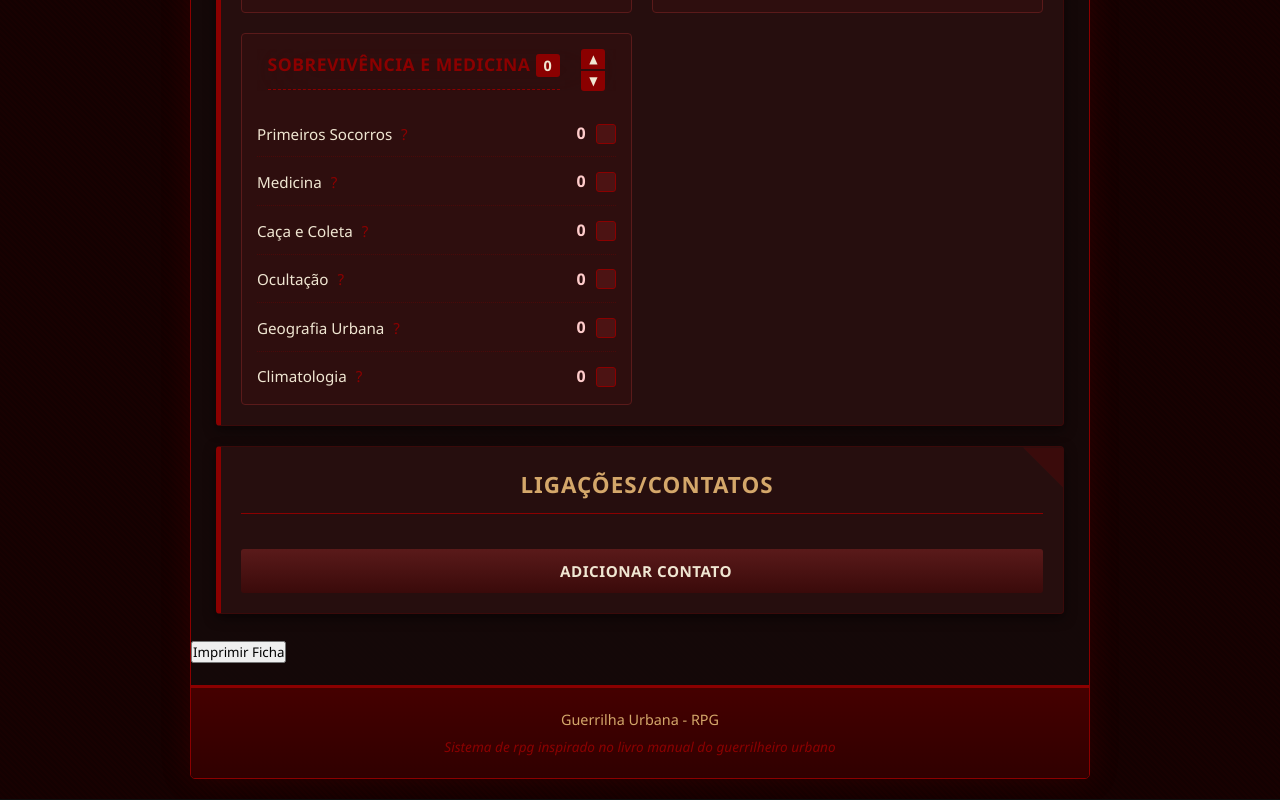
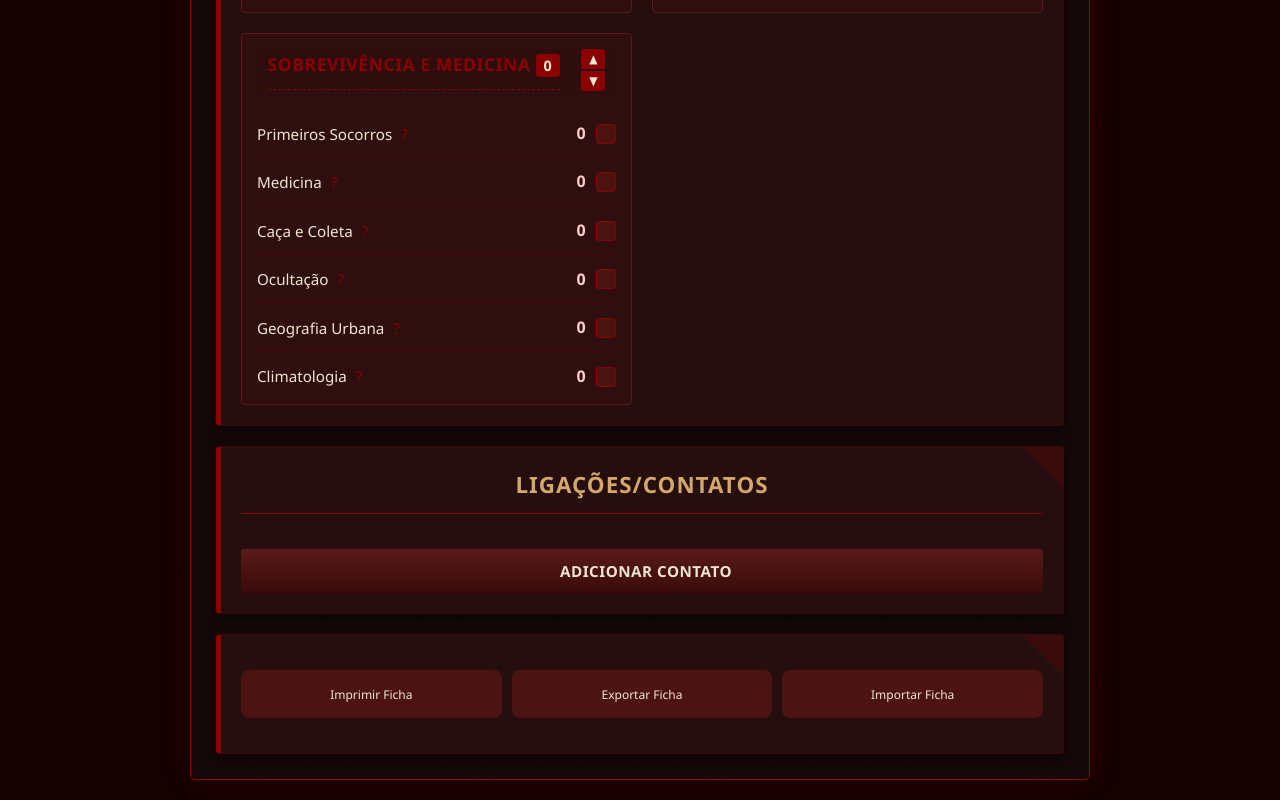
Before and after one commit to AliceCamposDev/rpg-guerrilha-urbana, an Angular app: page /character-sheet in a window 1280 px wide. Shown: the part 2757-3557 px from the top of the page. Built offline with nearby package versions, Linux system fonts and the light colour scheme.

Commit message:
feat: import/export char sheet as json

```diff
--- a/src/app/pages/character-sheet/character-sheet.css
+++ b/src/app/pages/character-sheet/character-sheet.css
@@ -706,3 +706,35 @@ input[type="date"] {
     border-style: solid;
     border-color: #8b0000 transparent transparent transparent;
 }
+
+.options-buttons {
+    display: flex;
+    gap: 10px;
+    margin: 15px 0;
+    justify-content: center;
+}
+
+.options-buttons button {
+    flex: 1;
+    background-color: rgba(80, 20, 20, 0.9);
+    border: none;
+    border-radius: 8px;
+    color: #f0e6d2;
+    width: 24px;
+    height: 48px;
+    cursor: pointer;
+    display: flex;
+    align-items: center;
+    justify-content: center;
+    font-size: 12px;
+}
+
+.options-buttons button:hover {
+    background-color: rgba(100, 30, 30, 0.9);
+}
+
+
+.options-buttons button:active {
+    transform: translateY(2px);
+
+}
--- a/src/app/pages/character-sheet/character-sheet.html
+++ b/src/app/pages/character-sheet/character-sheet.html
@@ -126,7 +126,7 @@
 
             <!-- Ligações/Contatos -->
             <div class="card">
-                <h3 class="card-title"><i class="fas fa-address-book"></i> Ligações/Contatos</h3>
+                <h3 class="card-title">Ligações/Contatos</h3>
                 <div class="contacts-grid">
                     <div class="contact-item" *ngFor="let contact of newSheet.contacts">
                         <div class="form-group">
@@ -135,13 +135,16 @@
                         </div>
                         <div class="form-group">
                             <label>Relação</label>
-                            <input type="text" class="form-control" [(ngModel)]="contact.relationship" placeholder="Relação">
+                            <input type="text" class="form-control" [(ngModel)]="contact.relationship"
+                                placeholder="Relação">
                         </div>
                         <div class="form-group">
                             <label>Localização</label>
-                            <input type="text" class="form-control" [(ngModel)]="contact.location" placeholder="Localização">
+                            <input type="text" class="form-control" [(ngModel)]="contact.location"
+                                placeholder="Localização">
                         </div>
-                        <button class="btn" (click)="removeContact(contact.id)" style="margin-top: 10px; width: 100%; background: linear-gradient(to bottom, #3a0a0a, #1a0a0a);">
+                        <button class="btn" (click)="removeContact(contact.id)"
+                            style="margin-top: 10px; width: 100%; background: linear-gradient(to bottom, #3a0a0a, #1a0a0a);">
                             Remover Contato
                         </button>
                     </div>
@@ -150,11 +153,14 @@
                     <i class="fas fa-plus"></i> Adicionar Contato
                 </button>
             </div>
-        </div>
-            <button class="print-button">Imprimir Ficha</button>
-            <footer class="footer">
-                <p>Guerrilha Urbana - RPG</p>
-                <p>Sistema de rpg inspirado no livro manual do guerrilheiro urbano</p>
-            </footer>
+
+            <div class="card">
+                <div class="options-buttons">
+                    <button (click)="printSheet()">Imprimir Ficha</button>
+                    <button (click)="exportSheet()">Exportar Ficha</button>
+                    <button (click)="importSheet()">Importar Ficha</button>
+                </div>
+            </div>
         </div>
     </div>
+</div>
--- a/src/app/pages/character-sheet/character-sheet.ts
+++ b/src/app/pages/character-sheet/character-sheet.ts
@@ -1,4 +1,4 @@
-import { Component, OnInit } from '@angular/core';
+import { Component, OnInit, ChangeDetectorRef } from '@angular/core';
 import { CommonModule } from '@angular/common';
 import { FormsModule } from '@angular/forms';
 //models
@@ -15,7 +15,7 @@ import { FilterBySkillPipe } from '../../pipes/filter-by-skill-pipe';
   styleUrl: './character-sheet.css',
 })
 export class CharacterSheet implements OnInit {
-  constructor() {}
+  constructor(private cdr: ChangeDetectorRef) {}
 
   newSheet: ICharacterSheet = {
     name: '',
@@ -153,4 +153,40 @@ export class CharacterSheet implements OnInit {
     });
   }
 
+  exportSheet() {
+    const sheetData = JSON.stringify(this.newSheet, null, 2);
+    const blob = new Blob([sheetData], { type: 'application/json' });
+    const url = URL.createObjectURL(blob);
+    const a = document.createElement('a');
+    a.href = url;
+    a.download = `${this.newSheet.name || 'character_sheet'}.json`;
+    a.click();
+    URL.revokeObjectURL(url);
+  }
+
+  importSheet() {
+    const input = document.createElement('input');
+    input.type = 'file';
+    input.accept = 'application/json';
+    input.onchange = (event: any) => {
+      const file = event.target.files[0];
+      const reader = new FileReader();
+      reader.onload = (e: any) => {
+        try {
+          const importedSheet: ICharacterSheet = JSON.parse(e.target.result);
+          this.newSheet = importedSheet;
+          this.cdr.detectChanges();
+        } catch (error) {
+          console.error('Erro ao importar a ficha:', error);
+        }
+      };
+      reader.readAsText(file);
+    };
+    input.click();
+  }
+
+  printSheet() {
+    window.alert('impressão ta paia por enquanto');
+    window.print();
+  }
 }
```
